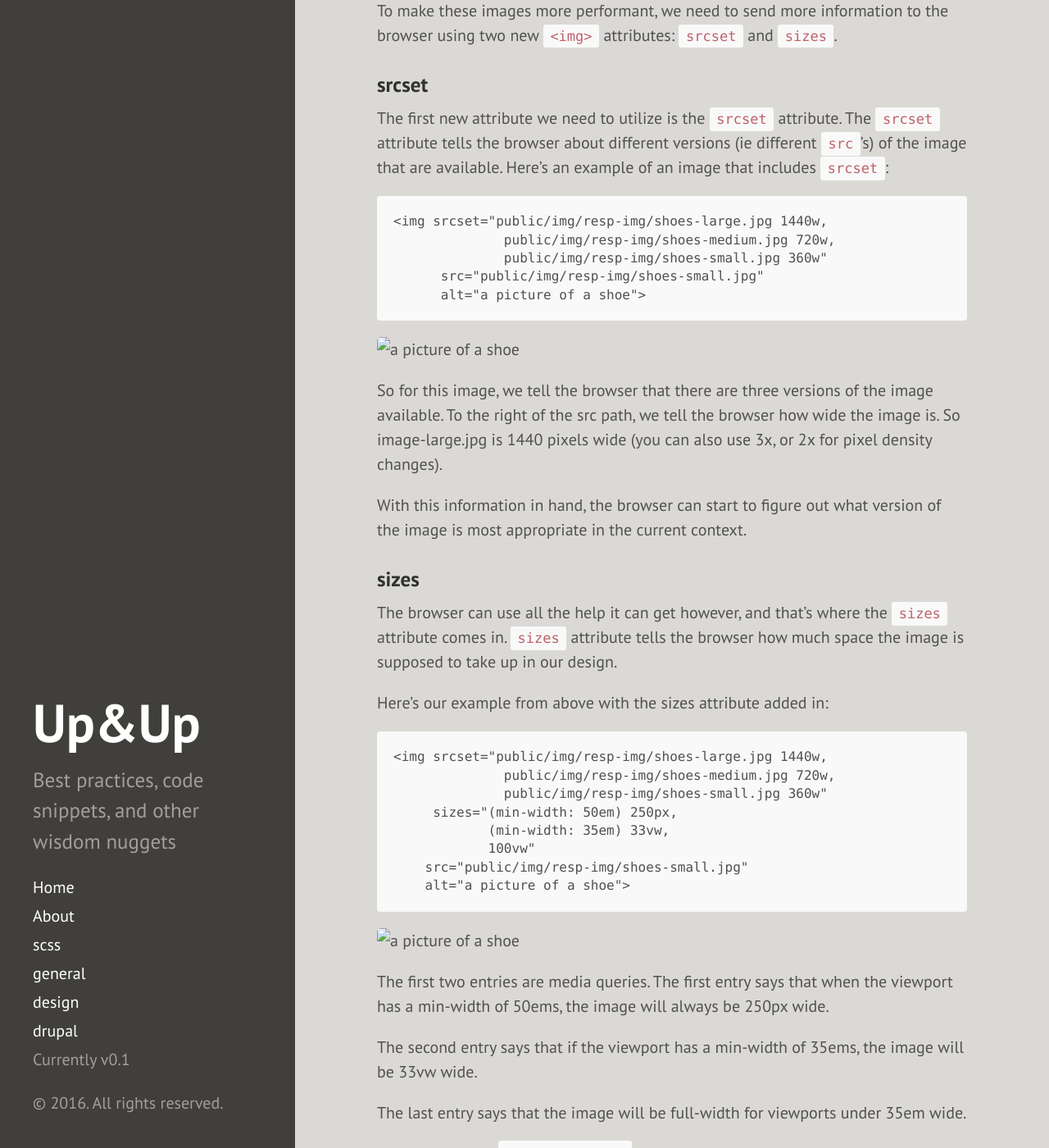
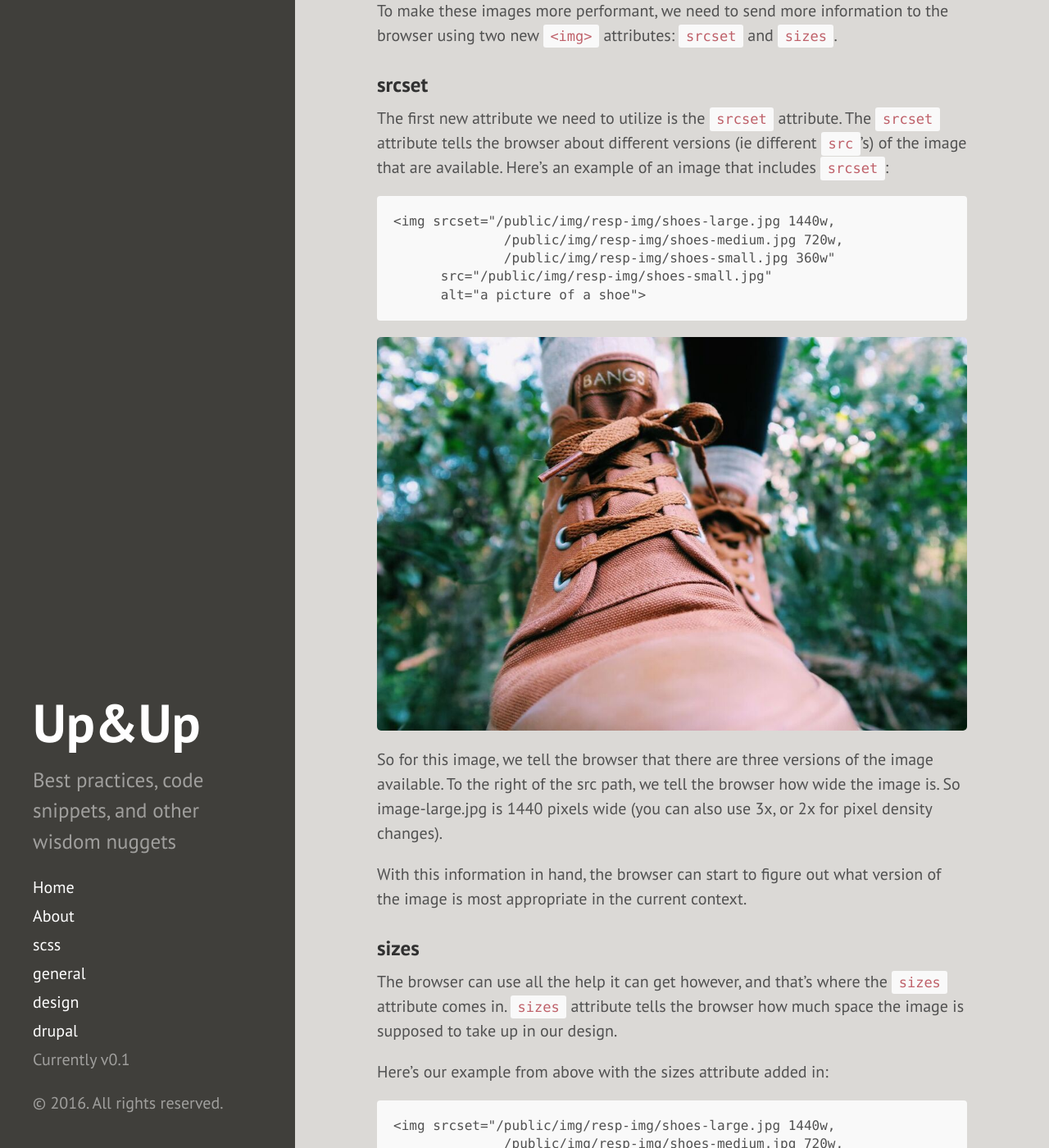
Before and after one commit to mergeweb/best_practices, a Jekyll site: the page built from _posts/2016-03-24-responsive-images.markdown, in a window 1280 px wide and 1400 px high, scrolled down 757 px. Shown: the whole window at 82% size. Built offline with Jekyll 4.4.1, drawn with Linux system fonts in a browser that asks for light colours; Markdown is read by kramdown in place of the engine named in the settings; some of the changed text lies outside the part shown.

Commit message:
Fix the image reference

```diff
--- a/_posts/2016-03-24-responsive-images.markdown
+++ b/_posts/2016-03-24-responsive-images.markdown
@@ -23,17 +23,17 @@ To make these images more performant, we need to send more information to the br
 The first new attribute we need to utilize is the `srcset` attribute. The `srcset` attribute tells the browser about different versions (ie different `src`'s) of the image that are available. Here's an example of an image that includes `srcset`:
 
 ~~~
-<img srcset="public/img/resp-img/shoes-large.jpg 1440w,
-              public/img/resp-img/shoes-medium.jpg 720w,
-              public/img/resp-img/shoes-small.jpg 360w"
-      src="public/img/resp-img/shoes-small.jpg"
+<img srcset="/public/img/resp-img/shoes-large.jpg 1440w,
+              /public/img/resp-img/shoes-medium.jpg 720w,
+              /public/img/resp-img/shoes-small.jpg 360w"
+      src="/public/img/resp-img/shoes-small.jpg"
       alt="a picture of a shoe">
 ~~~
 
-<img srcset="public/img/resp-img/shoes-large.jpg 1440w,
-              public/img/resp-img/shoes-medium.jpg 720w,
-              public/img/resp-img/shoes-small.jpg 360w"
-      src="public/img/resp-img/shoes-small.jpg"
+<img srcset="/public/img/resp-img/shoes-large.jpg 1440w,
+              /public/img/resp-img/shoes-medium.jpg 720w,
+              /public/img/resp-img/shoes-small.jpg 360w"
+      src="/public/img/resp-img/shoes-small.jpg"
       alt="a picture of a shoe">
 
 So for this image, we tell the browser that there are three versions of the image available. To the right of the src path, we tell the browser how wide the image is. So image-large.jpg is 1440 pixels wide (you can also use 3x, or 2x for pixel density changes).
@@ -47,23 +47,23 @@ The browser can use all the help it can get however, and that's where the `sizes
 Here's our example from above with the sizes attribute added in:
 
 ~~~
-<img srcset="public/img/resp-img/shoes-large.jpg 1440w,
-              public/img/resp-img/shoes-medium.jpg 720w,
-              public/img/resp-img/shoes-small.jpg 360w"
+<img srcset="/public/img/resp-img/shoes-large.jpg 1440w,
+              /public/img/resp-img/shoes-medium.jpg 720w,
+              /public/img/resp-img/shoes-small.jpg 360w"
      sizes="(min-width: 50em) 250px,
             (min-width: 35em) 33vw,
             100vw"
-    src="public/img/resp-img/shoes-small.jpg"
+    src="/public/img/resp-img/shoes-small.jpg"
     alt="a picture of a shoe">
 ~~~
 
-<img srcset="public/img/resp-img/shoes-large.jpg 1440w,
-              public/img/resp-img/shoes-medium.jpg 720w,
-              public/img/resp-img/shoes-small.jpg 360w"
+<img srcset="/public/img/resp-img/shoes-large.jpg 1440w,
+              /public/img/resp-img/shoes-medium.jpg 720w,
+              /public/img/resp-img/shoes-small.jpg 360w"
      sizes="(min-width: 50em) 250px,
             (min-width: 35em) 33vw,
             100vw"
-    src="public/img/resp-img/shoes-small.jpg"
+    src="/public/img/resp-img/shoes-small.jpg"
     alt="a picture of a shoe">
 
 The first two entries are media queries. The first entry says that when the viewport has a min-width of 50ems, the image will always be 250px wide.
```
